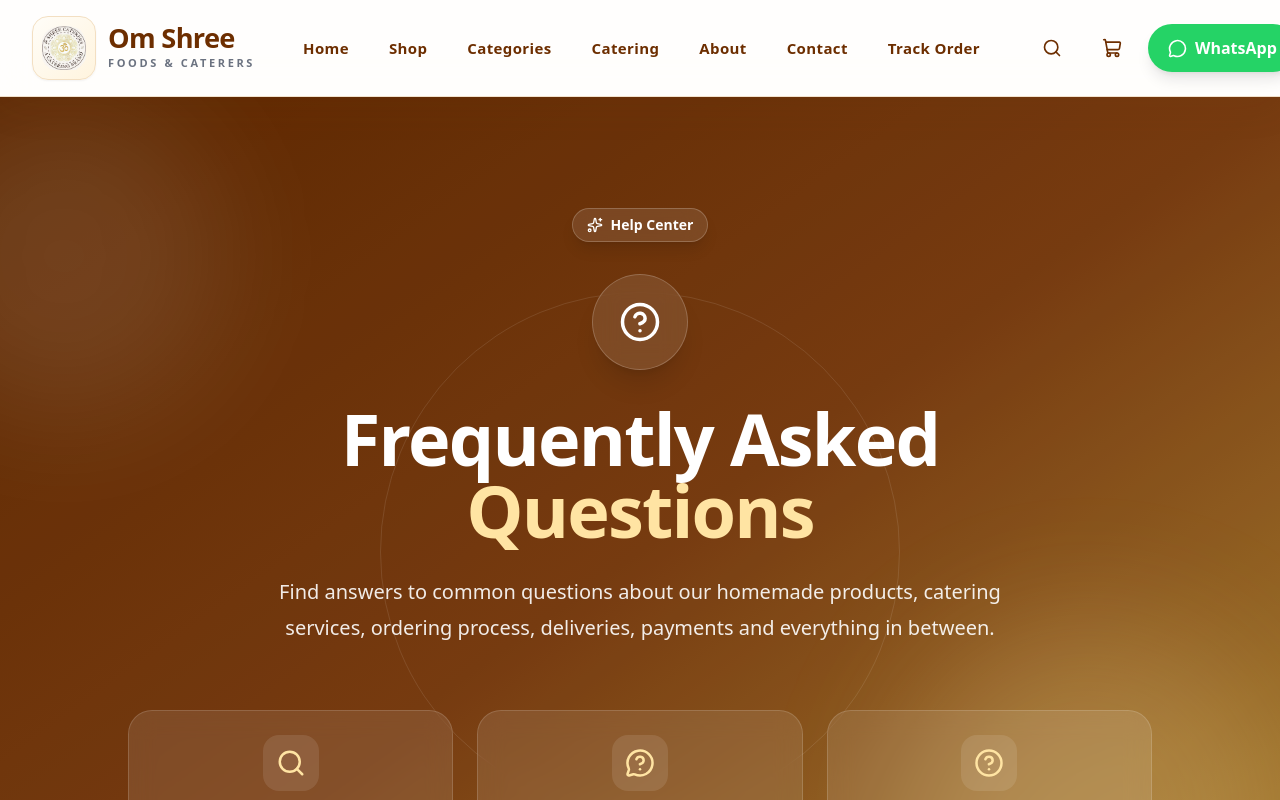
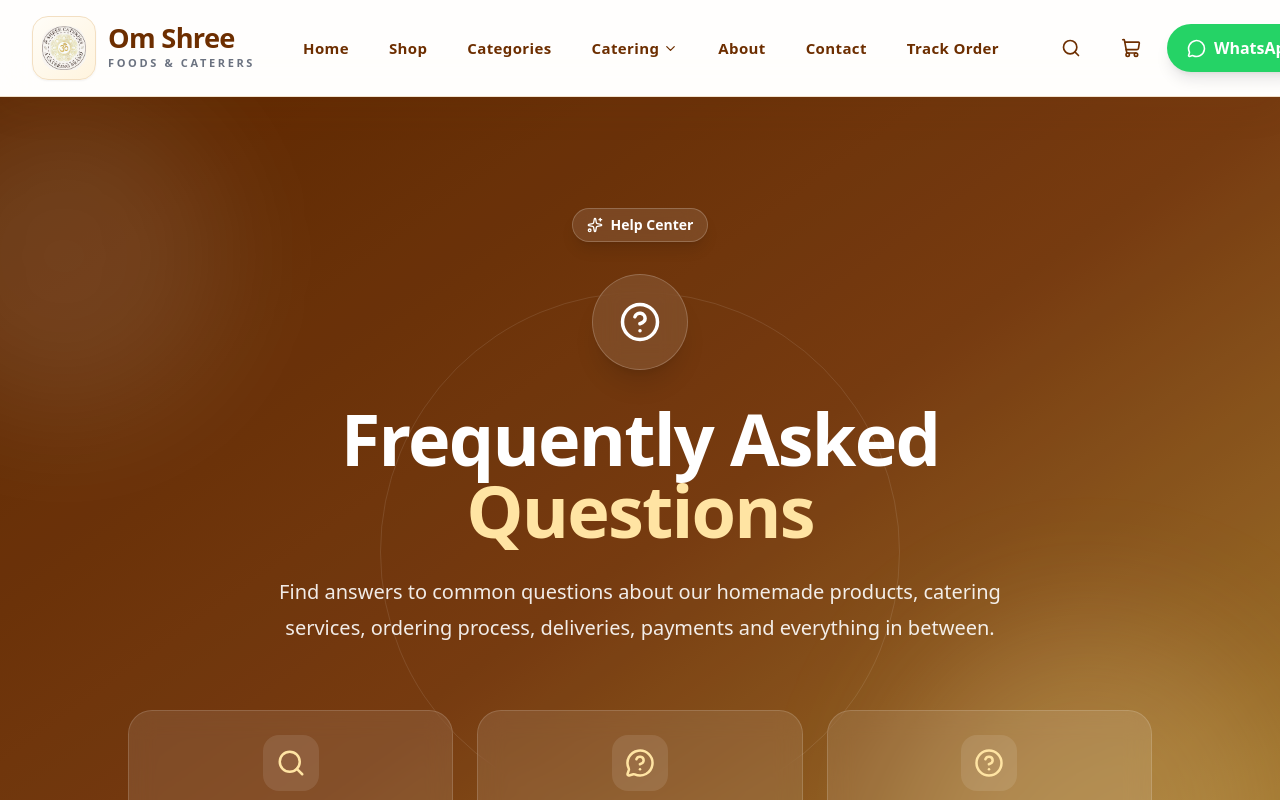
Before and after one commit to vsatyashivasiddharth-cloud/omshreefoodsandcateringservices, a Next.js app: page /faq in a window 1280 px wide. Shown: the top 800 px of the page. Built offline with nearby package versions, Linux system fonts and the light colour scheme.

Commit message:
Add catering plates navigation dropdown

```diff
--- a/components/layout/Navbar/NavLinks.tsx
+++ b/components/layout/Navbar/NavLinks.tsx
@@ -2,8 +2,42 @@
 
 import Link from "next/link";
 import { usePathname } from "next/navigation";
+import { ChevronDown } from "lucide-react";
 
 import { siteConfig } from "@/lib/site";
+
+const cateringLinks = [
+  {
+    title: "Catering Services",
+    href: "/catering",
+  },
+  {
+    title: "All Catering Plates",
+    href: "/catering/plates",
+  },
+  {
+    title: "Veg Plates",
+    href: "/catering/plates/veg",
+  },
+  {
+    title: "Non-Veg Plates",
+    href: "/catering/plates/non-veg",
+  },
+];
+
+function isPathActive(
+  pathname: string,
+  href: string,
+) {
+  if (href === "/") {
+    return pathname === "/";
+  }
+
+  return (
+    pathname === href ||
+    pathname.startsWith(`${href}/`)
+  );
+}
 
 export default function NavLinks() {
   const pathname = usePathname();
@@ -14,22 +48,99 @@ export default function NavLinks() {
       className="flex items-center gap-1 xl:gap-2"
     >
       {siteConfig.navigation.map((item) => {
-        const active =
-          item.href === "/"
-            ? pathname === "/"
-            : pathname === item.href ||
-              pathname.startsWith(
-                `${item.href}/`,
-              );
+        const active = isPathActive(
+          pathname,
+          item.href,
+        );
+
+        if (item.href === "/catering") {
+          return (
+            <div
+              key={item.href}
+              className="group relative"
+            >
+              <Link
+                href={item.href}
+                aria-current={
+                  pathname === item.href
+                    ? "page"
+                    : undefined
+                }
+                className={`relative flex items-center gap-1 whitespace-nowrap rounded-full px-3 py-3 text-sm font-semibold tracking-wide transition-all duration-300 xl:px-4 xl:text-[15px] ${
+                  active
+                    ? "bg-[#FFF4DE] text-[#C89B3C]"
+                    : "text-[#6D2E00] hover:bg-[#FFF4DE]/70 hover:text-[#C89B3C]"
+                }`}
+              >
+                {item.title}
+
+                <ChevronDown
+                  size={15}
+                  aria-hidden="true"
+                  className="transition-transform duration-300 group-hover:rotate-180 group-focus-within:rotate-180"
+                />
+
+                <span
+                  aria-hidden="true"
+                  className={`absolute bottom-2 left-1/2 h-0.5 -translate-x-1/2 rounded-full bg-[#C89B3C] transition-all duration-300 ${
+                    active
+                      ? "w-8"
+                      : "w-0 group-hover:w-8"
+                  }`}
+                />
+              </Link>
+
+              <div
+                className="invisible absolute left-1/2 top-full z-50 w-64 -translate-x-1/2 translate-y-2 pt-3 opacity-0 transition-all duration-200 group-hover:visible group-hover:translate-y-0 group-hover:opacity-100 group-focus-within:visible group-focus-within:translate-y-0 group-focus-within:opacity-100"
+              >
+                <div className="overflow-hidden rounded-2xl border border-[#F0D9B6] bg-white p-2 shadow-[0_18px_50px_rgba(109,46,0,0.16)]">
+                  {cateringLinks.map(
+                    (cateringItem) => {
+                      const cateringActive =
+                        isPathActive(
+                          pathname,
+                          cateringItem.href,
+                        );
+
+                      return (
+                        <Link
+                          key={
+                            cateringItem.href
+                          }
+                          href={
+                            cateringItem.href
+                          }
+                          aria-current={
+                            pathname ===
+                            cateringItem.href
+                              ? "page"
+                              : undefined
+                          }
+                          className={`block rounded-xl px-4 py-3 text-sm font-semibold transition ${
+                            cateringActive
+                              ? "bg-[#FFF4DE] text-[#C89B3C]"
+                              : "text-[#6D2E00] hover:bg-[#FFF8EE] hover:text-[#C89B3C]"
+                          }`}
+                        >
+                          {
+                            cateringItem.title
+                          }
+                        </Link>
+                      );
+                    },
+                  )}
+                </div>
+              </div>
+            </div>
+          );
+        }
 
         return (
           <Link
             key={item.href}
             href={item.href}
             aria-current={
-              active
-                ? "page"
-                : undefined
+              active ? "page" : undefined
             }
             className={`group relative whitespace-nowrap rounded-full px-3 py-3 text-sm font-semibold tracking-wide transition-all duration-300 xl:px-4 xl:text-[15px] ${
               active
```
